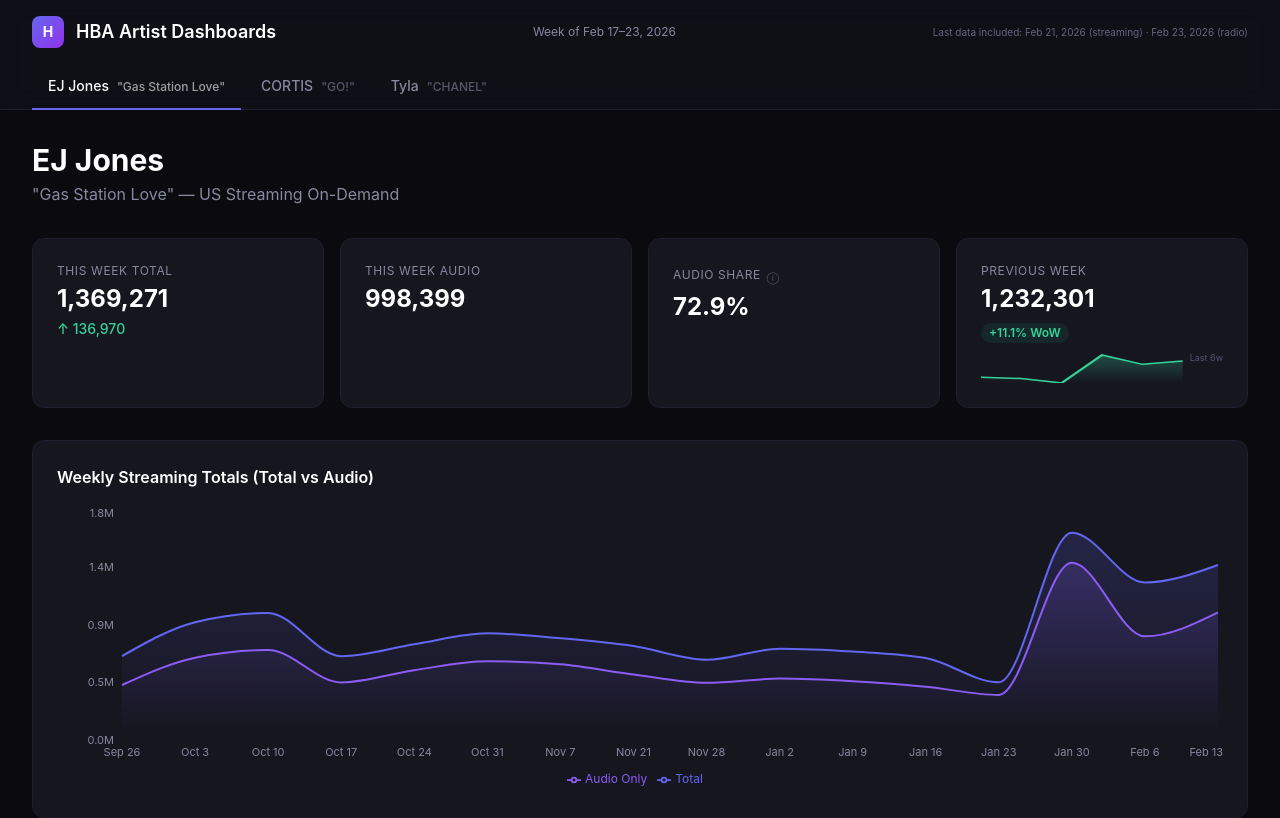
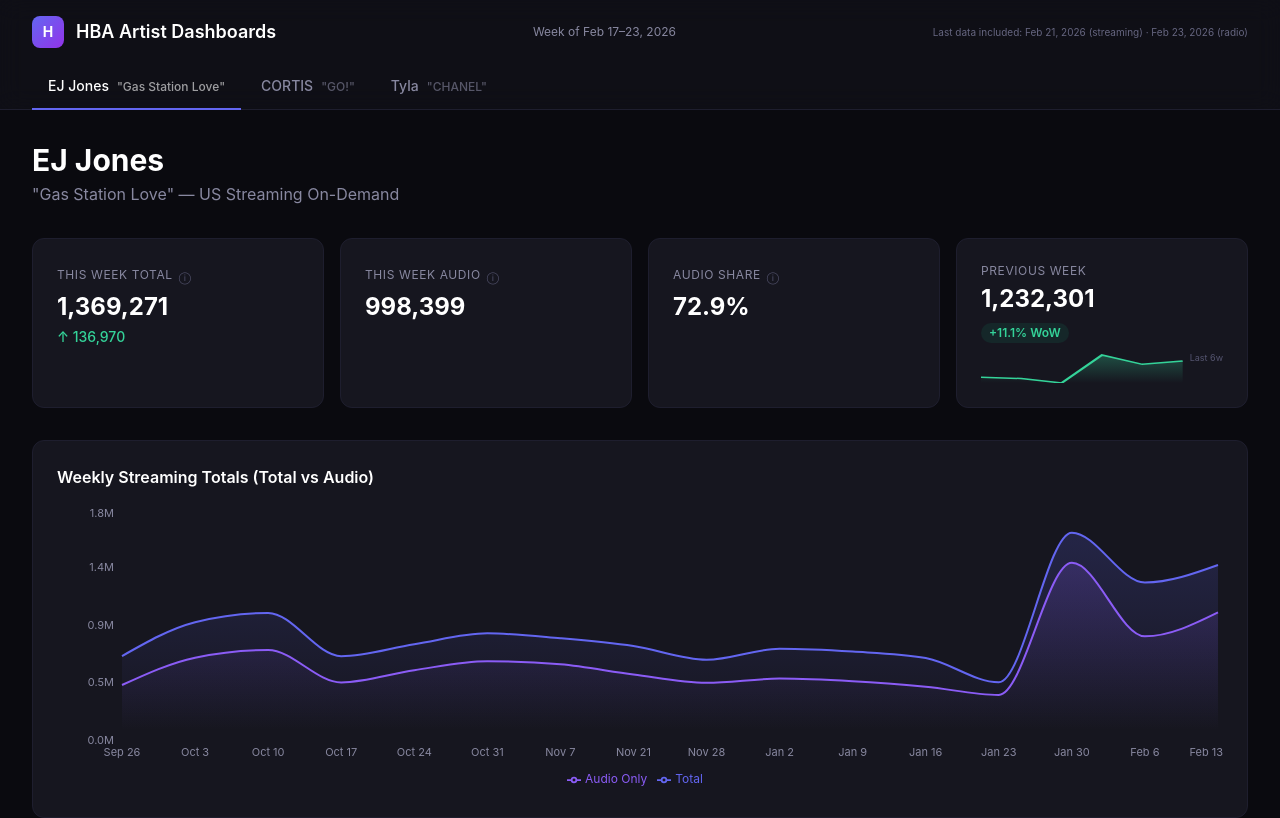
Before and after one commit to it-hbl/hba-artist-dashboards, a Next.js app: page / in a window 1280 px wide. Shown: the top 818 px of the page. Built offline with nearby package versions, Linux system fonts and the light colour scheme.

Commit message:
feat: add source info tooltips to This Week Total and Audio cards

```diff
--- a/src/components/CortisTab.tsx
+++ b/src/components/CortisTab.tsx
@@ -34,8 +34,8 @@ export default function CortisTab() {
 
       {/* Summary stats */}
       <div className="grid grid-cols-2 md:grid-cols-4 gap-4">
-        <StatCard label="This Week Total" value={latestWeek.total} change={wowChange} />
-        <StatCard label="This Week Audio" value={latestWeek.audio} />
+        <StatCard label="This Week Total" value={latestWeek.total} change={wowChange} tooltip="Total on-demand streams across all platforms: Spotify, Apple Music, YouTube, Amazon Music, Pandora, and other DSPs." />
+        <StatCard label="This Week Audio" value={latestWeek.audio} tooltip="Audio-only streams from platforms like Spotify, Apple Music, Amazon Music, and Pandora. Excludes video streams (YouTube)." />
         <StatCard label="Audio Share" value={`${audioRatio}%`} tooltip="Percentage of total streams from audio platforms (Spotify, Apple Music, etc.) vs video (YouTube). Higher = more audio-driven." />
         <StatCard label="Previous Week" value={prevWeek.total} pctChange={((latestWeek.total - prevWeek.total) / prevWeek.total) * 100} sparkData={cortisWeeklyData.slice(-6).map(w => w.total)} />
       </div>
--- a/src/components/EJJonesTab.tsx
+++ b/src/components/EJJonesTab.tsx
@@ -32,8 +32,8 @@ export default function EJJonesTab() {
 
       {/* Summary stats */}
       <div className="grid grid-cols-2 md:grid-cols-4 gap-4">
-        <StatCard label="This Week Total" value={latestWeek.total} change={wowChange} />
-        <StatCard label="This Week Audio" value={latestWeek.audio} />
+        <StatCard label="This Week Total" value={latestWeek.total} change={wowChange} tooltip="Total on-demand streams across all platforms: Spotify, Apple Music, YouTube, Amazon Music, Pandora, and other DSPs." />
+        <StatCard label="This Week Audio" value={latestWeek.audio} tooltip="Audio-only streams from platforms like Spotify, Apple Music, Amazon Music, and Pandora. Excludes video streams (YouTube)." />
         <StatCard label="Audio Share" value={`${audioRatio}%`} tooltip="Percentage of total streams from audio platforms (Spotify, Apple Music, etc.) vs video (YouTube). Higher = more audio-driven." />
         <StatCard label="Previous Week" value={prevWeek.total} pctChange={((latestWeek.total - prevWeek.total) / prevWeek.total) * 100} sparkData={ejJonesWeeklyData.slice(-6).map(w => w.total)} />
       </div>
--- a/src/components/TylaTab.tsx
+++ b/src/components/TylaTab.tsx
@@ -35,8 +35,8 @@ export default function TylaTab() {
 
       {/* Summary stats */}
       <div className="grid grid-cols-2 md:grid-cols-4 gap-4">
-        <StatCard label="This Week Total" value={latestWeek.total} change={wowChange} />
-        <StatCard label="This Week Audio" value={latestWeek.audio} />
+        <StatCard label="This Week Total" value={latestWeek.total} change={wowChange} tooltip="Total on-demand streams across all platforms: Spotify, Apple Music, YouTube, Amazon Music, Pandora, and other DSPs." />
+        <StatCard label="This Week Audio" value={latestWeek.audio} tooltip="Audio-only streams from platforms like Spotify, Apple Music, Amazon Music, and Pandora. Excludes video streams (YouTube)." />
         <StatCard label="Audio Share" value={`${audioRatio}%`} tooltip="Percentage of total streams from audio platforms (Spotify, Apple Music, etc.) vs video (YouTube). Higher = more audio-driven." />
         <StatCard label="Previous Week" value={prevWeek.total} pctChange={((latestWeek.total - prevWeek.total) / prevWeek.total) * 100} sparkData={tylaWeeklyData.slice(-6).map(w => w.total)} />
       </div>
```
